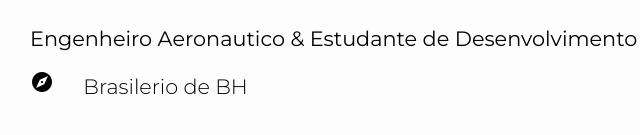
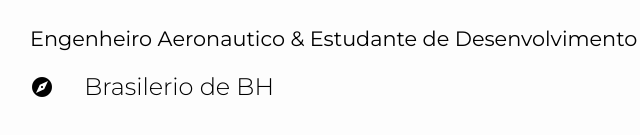
Before and after one commit to caiolmf/caiolmf.github.io, a plain HTML site: page index.html in a window 1280 px wide. Shown: the part 179-314 px from the top of the page, 255-895 px from the left. Drawn offline with Linux system fonts and the light colour scheme.

Commit message:
Fix the alignment between icon and text on the profile location section

```diff
--- a/css/main.css
+++ b/css/main.css
@@ -29,6 +29,10 @@ body {
     font-size: 3em;
 }
 
+.material-icons {
+    vertical-align: middle;
+}
+
 #profile-head {
     width: 100%;
     height: 200px;
@@ -58,6 +62,10 @@ body {
 }
 
 #profile-location {
-    font-size: 1.3em;
+    font-size: 24px;
     font-weight: 300;
 }
+
+#profile-location span {
+    vertical-align: middle;
+}
--- a/index.html
+++ b/index.html
@@ -23,7 +23,7 @@
                     <br>
                     <div id="profile-location">
                         <i class="material-icons">explorez</i>
-                        Brasilerio de BH
+                        <span>Brasilerio de BH</span>
                     </div>
                 </div>
             </div>
```
